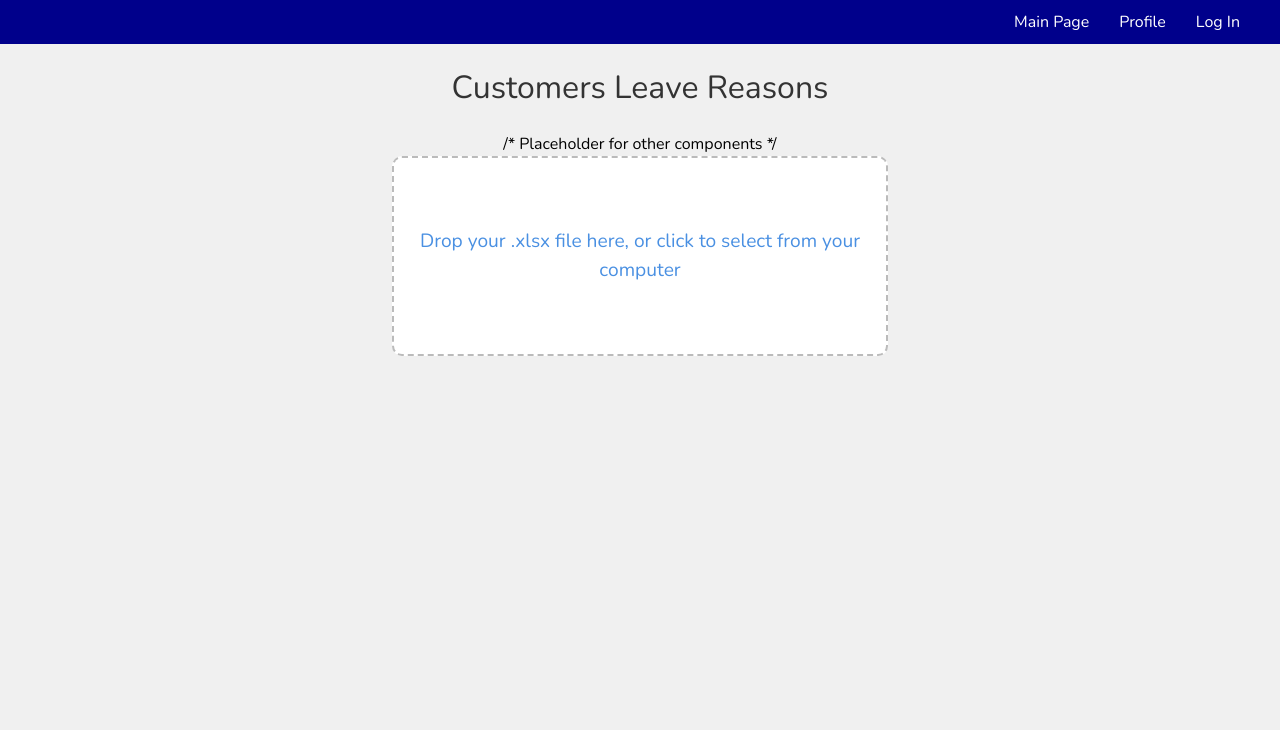
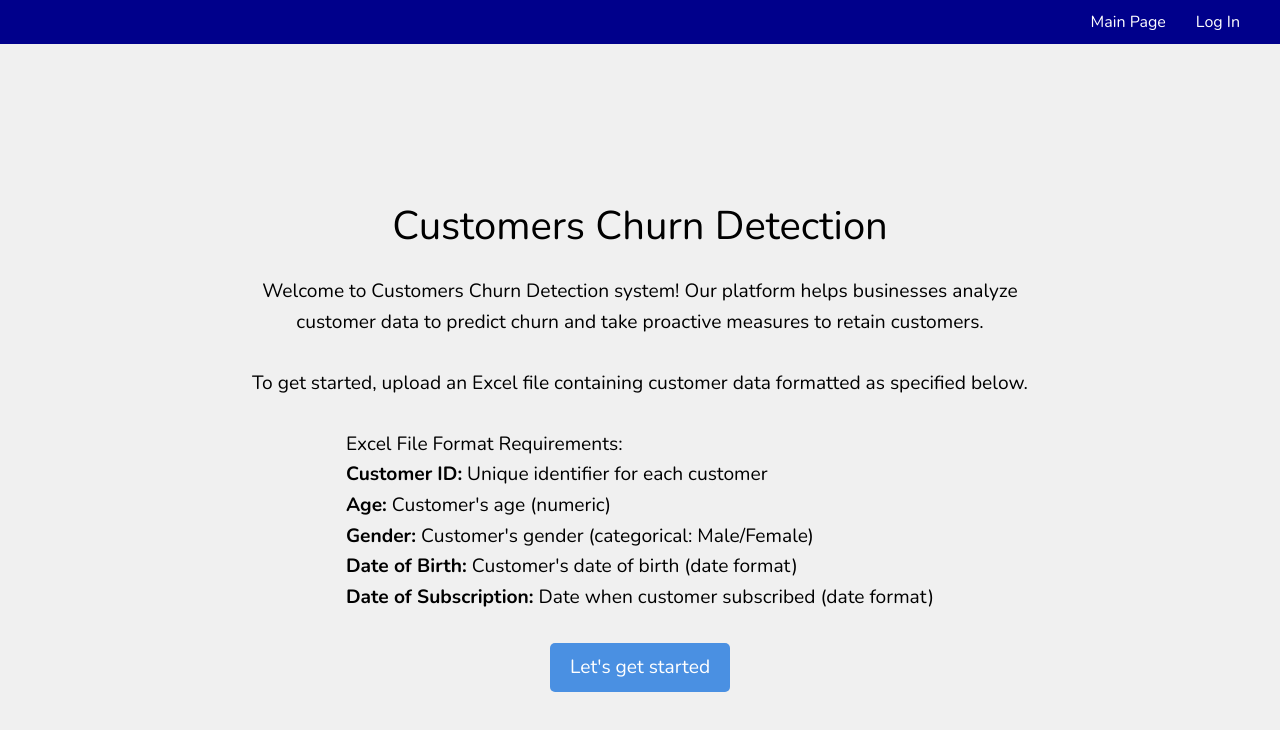
Before and after one commit to artySapa/determine-customer-churn, a React (Vite) app in the folder frontend/: page / in a window 1280 px wide. Shown: the top 730 px of the page. Built offline with nearby package versions, Linux system fonts and the light colour scheme.

Commit message:
created the welcome page and added context for user authentication

```diff
--- a/frontend/src/App.jsx
+++ b/frontend/src/App.jsx
@@ -1,22 +1,26 @@
 import React from 'react';
 import { BrowserRouter as Router, Route, Routes } from 'react-router-dom';
+import MainTool from './components/MainTool';
+import LoginPage from './pages/LoginPage';
+import Register from './pages/Register';
 import Header from './components/Header';
+import { AuthProvider } from './contexts/AuthContext';
 import AnalysisView from './pages/AnalysisView';
 import UserView from './pages/UserView';
-import LoginPage from './pages/LoginPage';
-import Register from './pages/Register';
 
 const App = () => {
   return (
+    <AuthProvider>
       <Router>
         <Header />
         <Routes>
-        <Route path="/profile" element={<UserView />} />
+          <Route path="/" element={<AnalysisView />} />
           <Route path="/login" element={<LoginPage />} />
           <Route path="/register" element={<Register />} />
-        <Route path="/" element={<AnalysisView />} />
+          <Route path="/profile" element={<UserView />} />
         </Routes>
       </Router>
+    </AuthProvider>
   );
 };
 
--- a/frontend/src/components/Header.jsx
+++ b/frontend/src/components/Header.jsx
@@ -1,7 +1,8 @@
 import React from 'react';
 import styled, { createGlobalStyle } from 'styled-components';
 import { Link } from 'react-router-dom';
-
+import { useContext } from 'react';
+import { AuthContext } from '../contexts/AuthContext';
 // Define a global style for applying Nunito font to the entire app
 const GlobalStyle = createGlobalStyle`
   body {
@@ -32,14 +33,22 @@ const NavLink = styled(Link)`
 
 const Header = () => {
   // const [loggedin, setloggedin] = useState(false); ADD WHEN USER AUTHENTICATION
+  const {isAuthenticated, logout} = useContext(AuthContext);
   return (
     <>
       <GlobalStyle /> {/* Apply Nunito font globally */}
       <Nav>
         <NavLink to="/" className="nunito-header-link">Main Page</NavLink>
+        {isAuthenticated ?
+        <>
         <NavLink to="/profile" className="nunito-header-link">Profile</NavLink>
+        <NavLink onClick={logout} style={{ color: 'white', background: 'none', border: 'none', cursor: 'pointer' }}>
+            Logout
+          </NavLink>
+        </>
+        :
         <NavLink to="/login" className="nunito-header-link">Log In</NavLink>
-        {/* Add more links as needed */}
+        }
       </Nav>
     </>
   );
--- /dev/null
+++ b/frontend/src/components/WelcomePage.jsx
@@ -0,0 +1,73 @@
+// WelcomePage.jsx
+import React from 'react';
+import styled from 'styled-components';
+
+const Container = styled.div`
+  display: flex;
+  flex-direction: column;
+  align-items: center;
+  justify-content: center;
+  height: 100vh;
+`;
+
+const Title = styled.h1`
+  font-size: 2.5rem;
+  margin-bottom: 20px;
+`;
+
+const Description = styled.div`
+  max-width: 800px;
+  text-align: center;
+  font-size: 1.2rem;
+  line-height: 1.6;
+  margin-bottom: 30px;
+`;
+
+const ExcelFormat = styled.div`
+  max-width: 800px;
+  text-align: left;
+  font-size: 1.2rem;
+  line-height: 1.6;
+  margin-bottom: 30px;
+`;
+
+const Link = styled.a`
+  text-decoration: none;
+  background-color: #4a90e2;
+  color: white;
+  padding: 10px 20px;
+  font-size: 1.2rem;
+  border-radius: 5px;
+  transition: background-color 0.3s ease;
+
+  &:hover {
+    background-color: #357ebd;
+  }
+`;
+
+const WelcomePage = () => (
+  <Container>
+    <Title>Customers Churn Detection</Title>
+    <Description>
+      Welcome to Customers Churn Detection system! Our platform helps businesses analyze customer
+      data to predict churn and take proactive measures to retain customers.
+    </Description>
+    <Description>
+      To get started, upload an Excel file containing customer data formatted as specified below.
+    </Description>
+    <ExcelFormat>
+      <h2>Excel File Format Requirements:</h2>
+      <ul>
+        <li><strong>Customer ID:</strong> Unique identifier for each customer</li>
+        <li><strong>Age:</strong> Customer's age (numeric)</li>
+        <li><strong>Gender:</strong> Customer's gender (categorical: Male/Female)</li>
+        <li><strong>Date of Birth:</strong> Customer's date of birth (date format)</li>
+        <li><strong>Date of Subscription:</strong> Date when customer subscribed (date format)</li>
+        {/* Add more columns as needed for churn prediction */}
+      </ul>
+    </ExcelFormat>
+    <Link href="/login">Let's get started</Link>
+  </Container>
+);
+
+export default WelcomePage;
--- a/frontend/src/pages/AnalysisView.jsx
+++ b/frontend/src/pages/AnalysisView.jsx
@@ -1,8 +1,12 @@
 import React from 'react';
 import MainTool from '../components/MainTool';
 import styled from 'styled-components';
+import { AuthContext } from '../contexts/AuthContext';
+import { useContext } from 'react';
+import WelcomePage from "../components/WelcomePage";
 
 const Wrapper = styled.div`
+
   display: flex;
   flex-direction: column;
   align-items: center;
@@ -18,13 +22,17 @@ const Title = styled.h1`
 `;
 
 const AnalysisView = () => {
+    const {isAuthenticated, logout} = useContext(AuthContext);
   return (
     <Wrapper>
+        {isAuthenticated ?
+        <>
         <Title>Customers Leave Reasons</Title>
-      <div> /* Placeholder for other components */
-
-      </div>
       <MainTool />
+      </>
+      :
+      <WelcomePage/>
+        }
     </Wrapper>
   );
 };
--- a/frontend/src/pages/LoginPage.jsx
+++ b/frontend/src/pages/LoginPage.jsx
@@ -1,6 +1,8 @@
 import React, { useState } from 'react';
 import styled from 'styled-components';
 import { Link, useNavigate } from 'react-router-dom';
+import { useContext } from 'react';
+import { AuthContext } from '../contexts/AuthContext';
 
 const Container = styled.div`
   display: flex;
@@ -78,6 +80,7 @@ const LoginPage = () => {
   const [password, setPassword] = useState('');
   const [error, setError] = useState('');
   const navigate = useNavigate();
+  const {login} = useContext(AuthContext);
 
   const handleSubmit = async (e) => {
     e.preventDefault();
@@ -95,6 +98,7 @@ const LoginPage = () => {
       if (response.ok) {
         console.log('Login successful');
         // Redirect to another page or show success message
+        login();
         navigate('/');  // Redirect to MainTool page
       } else {
         setError(data.error);
--- a/frontend/src/pages/UserView.jsx
+++ b/frontend/src/pages/UserView.jsx
@@ -2,9 +2,9 @@ import React from "react";
 
 const UserView = () => {
 return (
-    <>
+    <div>
         Here we will see the User Information
-    </>
+    </div>
 );
 }
 
```
Lines whose indentation alone changed are shown as unchanged.
